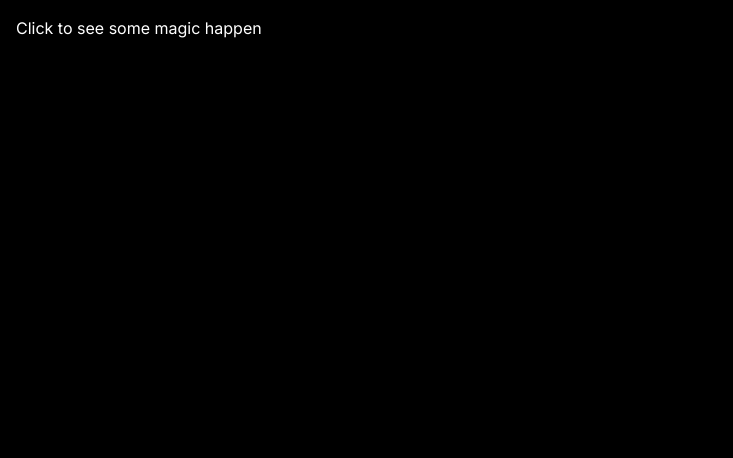
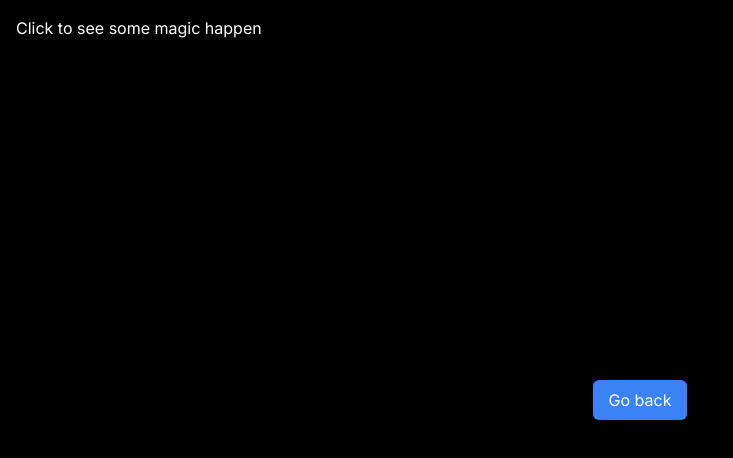
Before and after one commit to Layt27/hyperspace-test, a Next.js app: page /page2 in a window 1280 px wide. Shown: the top 458 px of the page, without its empty margins (0-733 px from the left). Built offline with nearby package versions, Linux system fonts and the light colour scheme.

Commit message:
feature: Add button on page 1 and 2 to take user back to home page

```diff
--- a/app/page1/page.tsx
+++ b/app/page1/page.tsx
@@ -3,6 +3,7 @@
 // Imports
 import React, { useState } from 'react';
 import Popup from './popup/page';
+import Link from 'next/link';
 
 const page1 = () => {
 	const [showPopup, setShowPopup] = useState(false);
@@ -15,6 +16,11 @@ const page1 = () => {
 				className='bg-blue-500 hover:bg-blue-800 text-white font-bold py-3 px-4 rounded-md'>
 				Click me!
 			</button>
+			<div className="absolute inset-0 flex justify-center items-center">
+        		<Link href="/">
+          			<button className="bg-blue-500 hover:bg-blue-800 text-white px-4 py-2 rounded-md">Go back</button>
+        		</Link>
+      		</div>
 			{showPopup && <Popup />}
 		</div>
   	);
--- a/app/page2/page.tsx
+++ b/app/page2/page.tsx
@@ -1,8 +1,17 @@
+// Imports
 import React from 'react';
+import Link from 'next/link';
 
 const page2 = () => {
   	return (
-		<div>Click to see some magic happen</div>
+		<div>
+			Click to see some magic happen
+			<div className="absolute inset-0 flex justify-center items-center">
+        		<Link href="/">
+          			<button className="bg-blue-500 hover:bg-blue-800 text-white px-4 py-2 rounded-md">Go back</button>
+        		</Link>
+      		</div>
+		</div>
   	)
 };
 
```
